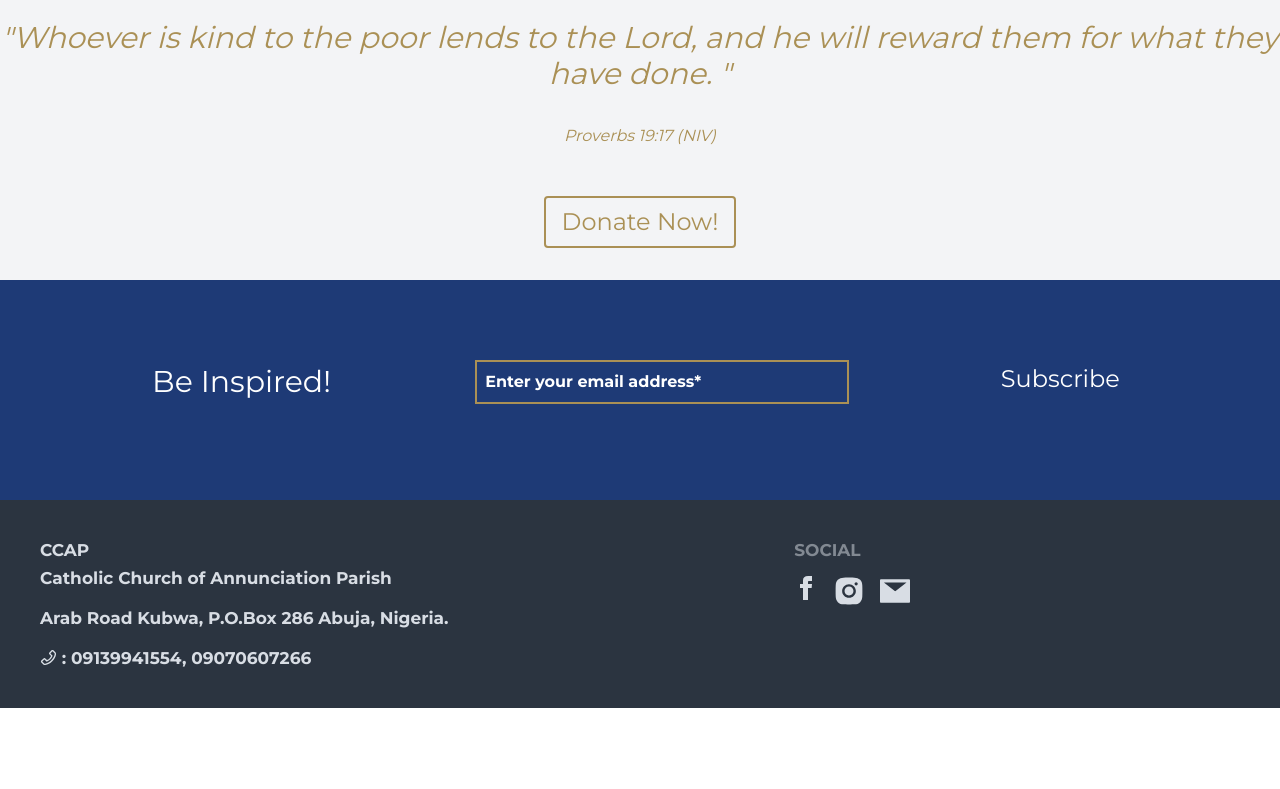
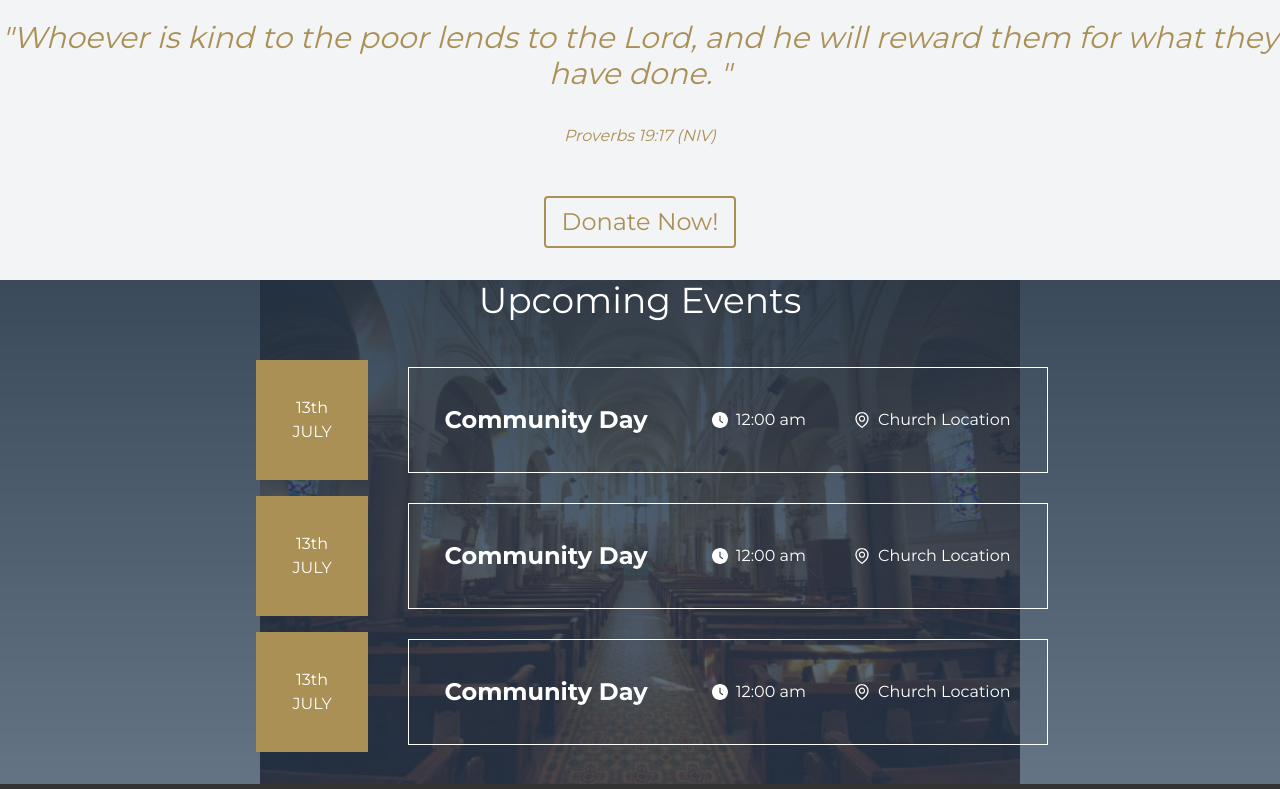
Before and after one commit to davidabuu/church-website, a Next.js app: page / in a window 1280 px wide. Shown: the part 2008-2797 px from the top of the page. Before the commit the page ends 2716 px from the top, so only its background shows below. Built offline with nearby package versions, Linux system fonts and the light colour scheme.

Commit message:
Events Added

```diff
--- a/src/app/donations/page.tsx
+++ b/src/app/donations/page.tsx
@@ -1,19 +1,18 @@
 "use client";
 import React, { useEffect } from "react";
 import Aos from "aos";
-import { ArrowLeftOutlined } from "@ant-design/icons";
-import { useRouter } from "next/navigation";
+
 import DonationPage from "@/components/DonationPage";
-import Subscribe from "@/components/Subscribe";
+
 import Footer from "@/components/Footer";
-import Link from "next/link";
+
 import LandingDiv from "@/components/LandingDiv";
 
 const Page: React.FC = () => {
   useEffect(() => {
     Aos.init();
   }, []);
-  const router = useRouter();
+
   return (
     <div>
       <LandingDiv
@@ -21,7 +20,7 @@ const Page: React.FC = () => {
         title=" How you can donate and help Annunciation Parish"
       />
       <DonationPage />
-      <Subscribe />
+
       <Footer />
     </div>
   );
--- a/src/app/globals.css
+++ b/src/app/globals.css
@@ -95,6 +95,24 @@ ul li {
   width: 100%;
   height: max-content;
 }
+.img3-bg {
+  background: linear-gradient(0deg, transparent, rgba(0, 0, 0, 0.6)),
+    url("/pic14.jpg");
+  object-fit: contain;
+  background-repeat: no-repeat;
+  background-attachment: fixed;
+  background-size: contain;
+  overflow: hidden;
+  background-position: center;
+  width: 100%;
+  height: max-content;
+}
+.event2{
+  display: none;
+}
+
+
+
 
 /* Media query for devices with a maximum width of 768 pixels (adjust as needed) */
 @media(max-width: 768px) and (min-width:500px) {
--- a/src/app/page.tsx
+++ b/src/app/page.tsx
@@ -1,16 +1,13 @@
 "use client";
-
 import React, { useEffect } from "react";
-
 import "aos/dist/aos.css";
 import AOS from "aos";
-
 import Intro from "@/components/Intro";
 import AboutUs from "@/components/AboutUs";
 import Masses from "@/components/Masses";
-import Subscribe from "@/components/Subscribe";
 import Donations from "@/components/Donations";
 import Footer from "@/components/Footer";
+import Events from "@/components/Events";
 const Page = () => {
   useEffect(() => {
     AOS.init();
@@ -23,7 +20,7 @@ const Page = () => {
       <Masses />
 
       <Donations />
-      <Subscribe />
+<Events/>
       <Footer />
     </div>
   );
--- a/src/app/parish-pastoral-members/page.tsx
+++ b/src/app/parish-pastoral-members/page.tsx
@@ -1,6 +1,6 @@
 import Footer from "@/components/Footer";
 import LandingDiv from "@/components/LandingDiv";
-import Subscribe from "@/components/Subscribe";
+
 import { Metadata } from "next";
 import React from "react";
 export const metadata: Metadata = {
@@ -56,7 +56,7 @@ const Page = () => {
         </div>
       </div>
       <br></br>
-      <Subscribe />
+
 
       <Footer />
     </div>
--- a/src/app/pastoral-team/page.tsx
+++ b/src/app/pastoral-team/page.tsx
@@ -2,11 +2,10 @@
 import React, { useEffect } from "react";
 import Aos from "aos";
 import PastoralTeamSection from "@/components/PastoralTeamSection";
-import Subscribe from "@/components/Subscribe";
+
 import Footer from "@/components/Footer";
 import { ArrowLeftOutlined } from "@ant-design/icons";
 import Link from "next/link";
-
 
 const Page: React.FC = () => {
   useEffect(() => {
@@ -36,12 +35,9 @@ const Page: React.FC = () => {
           </p>
         </div>
       </div>
-     <Link href='/'>
-     <ArrowLeftOutlined
-          className="absolute top-4 right-16 text-white hover:text-[#aa9055] cursor-pointer"
-
-        />
-     </Link>
+      <Link href="/">
+        <ArrowLeftOutlined className="absolute top-4 right-16 text-white hover:text-[#aa9055] cursor-pointer" />
+      </Link>
       <div className="flex flex-col mx-4 md:mx-0 items-center justify-around md:flex-row">
         <PastoralTeamSection
           url="/pic9.jpg"
@@ -64,7 +60,7 @@ const Page: React.FC = () => {
           name="Edache Gabriel"
         />
       </div>
-      <Subscribe />
+
       <Footer />
     </div>
   );
--- /dev/null
+++ b/src/components/EventCard.tsx
@@ -0,0 +1,44 @@
+import { ClockCircleFilled, EnvironmentOutlined } from "@ant-design/icons";
+import React from "react";
+
+interface EventCardProps {
+  day: string;
+  month: string;
+  eventName: string;
+  eventTime: string;
+  eventLocation: string;
+}
+
+const EventCard: React.FC<EventCardProps> = ({
+  day,
+  month,
+  eventName,
+  eventTime,
+  eventLocation,
+}) => {
+  return (
+    <div className="flex items-center mt-4 justify-center">
+      <div className="flex items-center p-8 md:p-9 mx-6 flex-col justify-between bg-[#aa9055]">
+        <p>{day}</p>
+        <p>{month}</p>
+      </div>
+      <div className="flex flex-col  justify-between w-[50%] p-2 md:p-9 border border-white ml-4 lg:flex-row">
+        <div className="mb-4 lg:mr-4 lg:mb-0">
+          <p className="text-2xl font-bold text-white">{eventName}</p>
+        </div>
+        <div className="flex items-center">
+          <ClockCircleFilled className="text-white" />
+          <p className="ml-2 text-white">{eventTime}</p>
+        </div>
+        <div className="flex items-center">
+          <EnvironmentOutlined className="text-white" />
+          <p className="ml-2 text-white">{eventLocation}</p>
+        </div>
+      </div>
+
+
+    </div>
+  );
+};
+
+export default EventCard;
--- /dev/null
+++ b/src/components/EventUpdateForm.tsx
@@ -0,0 +1,67 @@
+// components/EventUpdateForm.tsx
+
+import React, { useState } from 'react';
+// To this
+interface ChurchEvent {
+    name: string;
+    date: string;
+    time: string;
+  }
+interface EventUpdateFormProps {
+    onEventUpdate: (event: ChurchEvent) => void;
+  }
+
+const EventUpdateForm: React.FC<EventUpdateFormProps> = ({ onEventUpdate }) => {
+  const [name, setName] = useState('');
+  const [date, setDate] = useState('');
+  const [time, setTime] = useState('');
+
+  const handleSubmit = () => {
+    const event = { name, date, time };
+    onEventUpdate(event);
+    setName('');
+    setDate('');
+    setTime('');
+  };
+
+  return (
+    <div className="bg-white p-4 rounded-lg shadow-md">
+      <h2 className="text-2xl font-bold mb-4">Update Upcoming Event</h2>
+      <div className="mb-4">
+        <input
+          type="text"
+          placeholder="Event Name"
+          value={name}
+          onChange={(e) => setName(e.target.value)}
+          className="p-2 border rounded-md w-full"
+        />
+      </div>
+      <div className="mb-4">
+        <input
+          type="text"
+          placeholder="Date"
+          value={date}
+          onChange={(e) => setDate(e.target.value)}
+          className="p-2 border rounded-md w-full"
+        />
+      </div>
+      <div className="mb-4">
+        <input
+          type="text"
+          placeholder="Time"
+          value={time}
+          onChange={(e) => setTime(e.target.value)}
+          className="p-2 border rounded-md w-full"
+        />
+      </div>
+      <button
+        onClick={handleSubmit}
+        className="bg-blue-500 text-white p-2 rounded-md cursor-pointer"
+      >
+        Update Event
+      </button>
+    </div>
+  );
+};
+
+export default EventUpdateForm;
--- /dev/null
+++ b/src/components/Events.tsx
@@ -0,0 +1,38 @@
+"use client";
+import React from "react";
+import EventCard from "./EventCard";
+
+const Events = () => {
+  return (
+    <div  id="events" className="img3-bg text-white">
+      <div className="bg-[#2a4057b9] pb-8">
+        <h2 className="text-center text-3xl pb-6 sm:text-4xl md:text-4xl">
+          Upcoming Events
+        </h2>
+        <EventCard
+          day="13th"
+          month="JULY"
+          eventName="Community Day"
+          eventTime="12:00 am"
+          eventLocation="Church Location"
+        />
+        <EventCard
+          day="13th"
+          month="JULY"
+          eventName="Community Day"
+          eventTime="12:00 am"
+          eventLocation="Church Location"
+        />
+        <EventCard
+          day="13th"
+          month="JULY"
+          eventName="Community Day"
+          eventTime="12:00 am"
+          eventLocation="Church Location"
+        />
+      </div>
+    </div>
+  );
+};
+
+export default Events;
--- a/src/components/Footer.tsx
+++ b/src/components/Footer.tsx
@@ -1,47 +1,9 @@
-// import {
-//   FacebookOutlined,
-//   InstagramOutlined,
-//   MailFilled,
-//   PhoneOutlined,
-// } from "@ant-design/icons";
-// import React from "react";
-
-// const Footer = () => {
-//   return (
-//     <div className="bg-gray-800 p-6">
-//       <div className="container mx-auto text-white">
-//         <h2 className="text-2xl font-bold">
-//           Catholic Church of Annunciation Parish
-//         </h2>
-//         <br></br>
-//         <p>Arab Road Kubwa, P.O.Box 286 Abuja, Nigeria.</p>
-//         <br></br>
-//         <p>
-//           <MailFilled /> : annunciationchurchgbazango@gmail.com
-//         </p>
-//         <br></br>
-//         <p>
-//           <PhoneOutlined /> : 09139941554, 09070607266
-//         </p>
-//         <br></br>
-//         <div className="flex items-center space-x-4">
-//           <FacebookOutlined className="text-2xl" />
-//           <InstagramOutlined className="text-2xl" />
-//         </div>
-//         <br></br>
-//         <p>&copy; {new Date().getFullYear()} by CCAP</p>
-//       </div>
-//     </div>
-//   );
-// };
-
-// export default Footer;
 import { InstagramFilled, MailFilled, PhoneOutlined } from "@ant-design/icons";
 import React from "react";
 
 const Footer = () => {
   return (
-    <footer className="footer font-bold text-[17px] p-10 bg-neutral text-neutral-content">
+    <footer className="footer font-bold text-[17px] p-10 bg-[#333] text-neutral-content">
       <aside>
         CCAP
         <p>
--- a/src/components/Masses.tsx
+++ b/src/components/Masses.tsx
@@ -3,7 +3,7 @@ import ChurchSchedule from "./ChurchSchedule";
 const Masses: React.FC = () => {
   return (
     <div className="img2-bg text-white">
-      <div className="bg-[#1e4165b9] pb-8">
+      <div className="bg-[#2a4057b9] pb-8">
         <h2 className="text-center text-3xl pb-6 sm:text-4xl md:text-4xl">
           Our Mass
         </h2>
--- a/src/components/Navbar.tsx
+++ b/src/components/Navbar.tsx
@@ -121,6 +121,13 @@ const Navbar = () => {
               navBarBgColor ? "hover:text-blue-200" : "hover:text-[#AA9055]"
             }
           >
+            <a href="#events">EVENTS</a>
+          </li>
+          <li
+            className={
+              navBarBgColor ? "hover:text-blue-200" : "hover:text-[#AA9055]"
+            }
+          >
             <a href="#contacts">CONTACT</a>
           </li>
         </ul>
@@ -150,6 +157,15 @@ const Navbar = () => {
             className="hover:text-blue-700"
           >
             DONATIONS
+          </a>
+        </li>
+        <li className="p-2 text-white border-b-[1px]">
+          <a
+            onClick={showNav}
+            href="#events"
+            className="hover:text-blue-700"
+          >
+            EVENTS
           </a>
         </li>
         <li className="relative group p-2 text-white border-b-[1px]">
```
Also changed, not shown: public/pic14.jpg (added).
